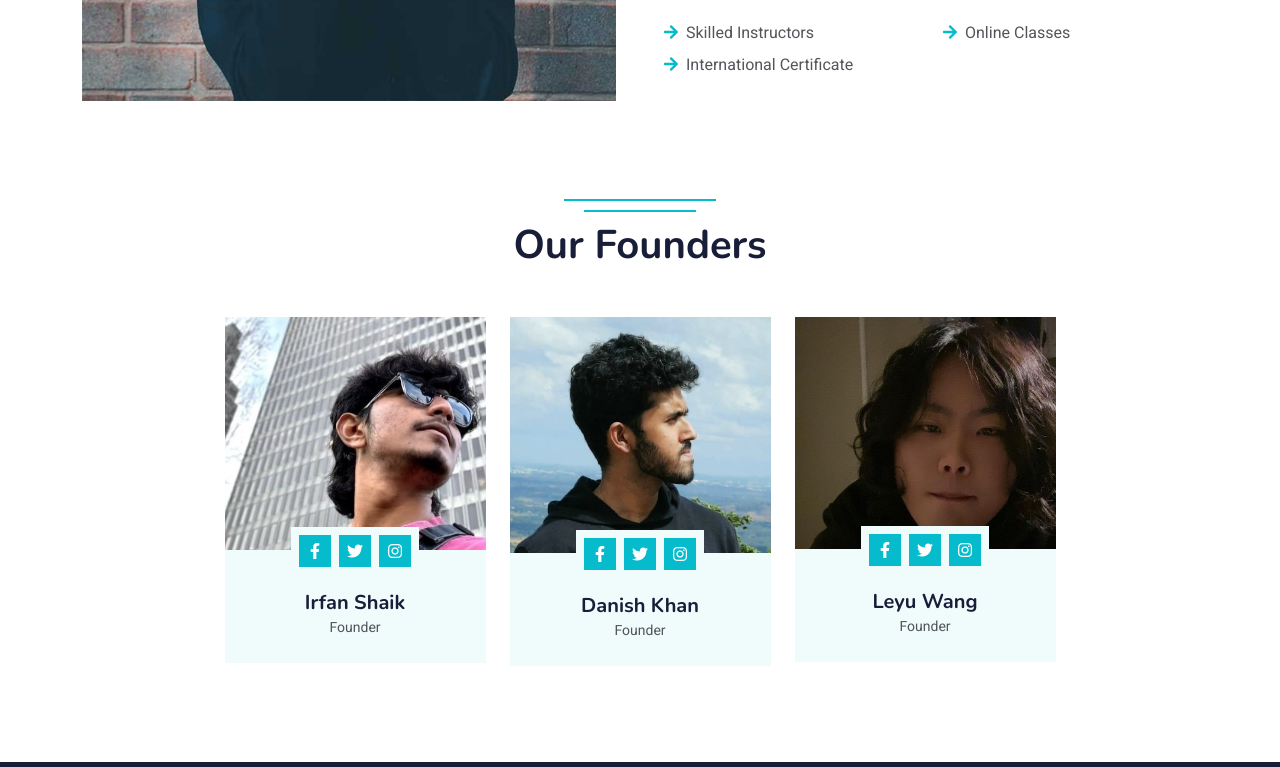
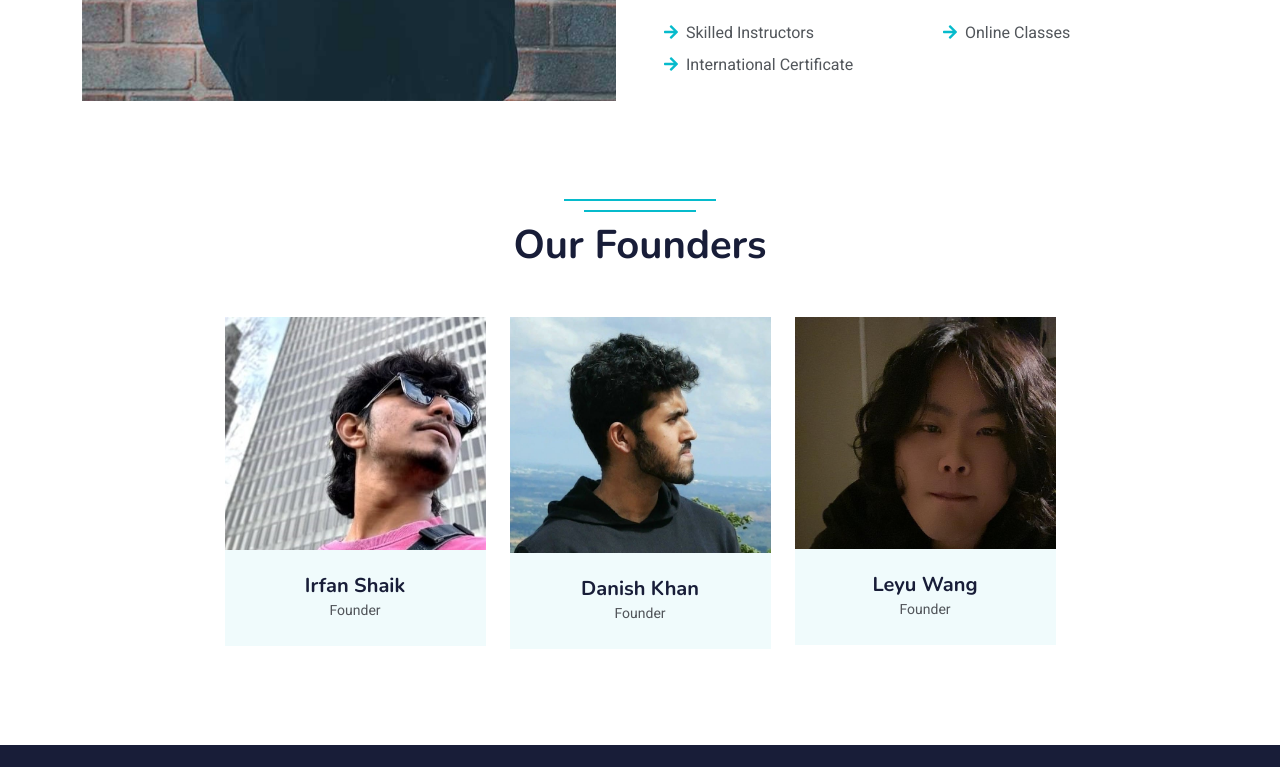
Before and after one commit to danishStudentNEU/LearnU-Website-for-Life-Skills, a plain HTML site: page about.html in a window 1280 px wide. Shown: the part 1217-1984 px from the top of the page. Drawn offline with nearby package versions, Linux system fonts and the light colour scheme.

Commit message:
Update about.html

```diff
--- a/about.html
+++ b/about.html
@@ -177,13 +177,6 @@
                         <div class="overflow-hidden">
                             <img class="img-fluid" src="img/Irfan.jpg" alt="">
                         </div>
-                        <div class="position-relative d-flex justify-content-center" style="margin-top: -23px;">
-                            <div class="bg-light d-flex justify-content-center pt-2 px-1">
-                                <a class="btn btn-sm-square btn-primary mx-1" href=""><i class="fab fa-facebook-f"></i></a>
-                                <a class="btn btn-sm-square btn-primary mx-1" href=""><i class="fab fa-twitter"></i></a>
-                                <a class="btn btn-sm-square btn-primary mx-1" href=""><i class="fab fa-instagram"></i></a>
-                            </div>
-                        </div>
                         <div class="text-center p-4">
                             <h5 class="mb-0">Irfan Shaik</h5>
                             <small>Founder</small>
@@ -195,13 +188,6 @@
                         <div class="overflow-hidden">
                             <img class="img-fluid" src="img/Danish.jpg" alt="">
                         </div>
-                        <div class="position-relative d-flex justify-content-center" style="margin-top: -23px;">
-                            <div class="bg-light d-flex justify-content-center pt-2 px-1">
-                                <a class="btn btn-sm-square btn-primary mx-1" href=""><i class="fab fa-facebook-f"></i></a>
-                                <a class="btn btn-sm-square btn-primary mx-1" href=""><i class="fab fa-twitter"></i></a>
-                                <a class="btn btn-sm-square btn-primary mx-1" href=""><i class="fab fa-instagram"></i></a>
-                            </div>
-                        </div>
                         <div class="text-center p-4">
                             <h5 class="mb-0">Danish Khan</h5>
                             <small>Founder</small>
@@ -212,13 +198,6 @@
                     <div class="team-item bg-light">
                         <div class="overflow-hidden">
                             <img class="img-fluid" src="img/Leyu.jpg" alt="">
-                        </div>
-                        <div class="position-relative d-flex justify-content-center" style="margin-top: -23px;">
-                            <div class="bg-light d-flex justify-content-center pt-2 px-1">
-                                <a class="btn btn-sm-square btn-primary mx-1" href=""><i class="fab fa-facebook-f"></i></a>
-                                <a class="btn btn-sm-square btn-primary mx-1" href=""><i class="fab fa-twitter"></i></a>
-                                <a class="btn btn-sm-square btn-primary mx-1" href=""><i class="fab fa-instagram"></i></a>
-                            </div>
                         </div>
                         <div class="text-center p-4">
                             <h5 class="mb-0">Leyu Wang</h5>
```
